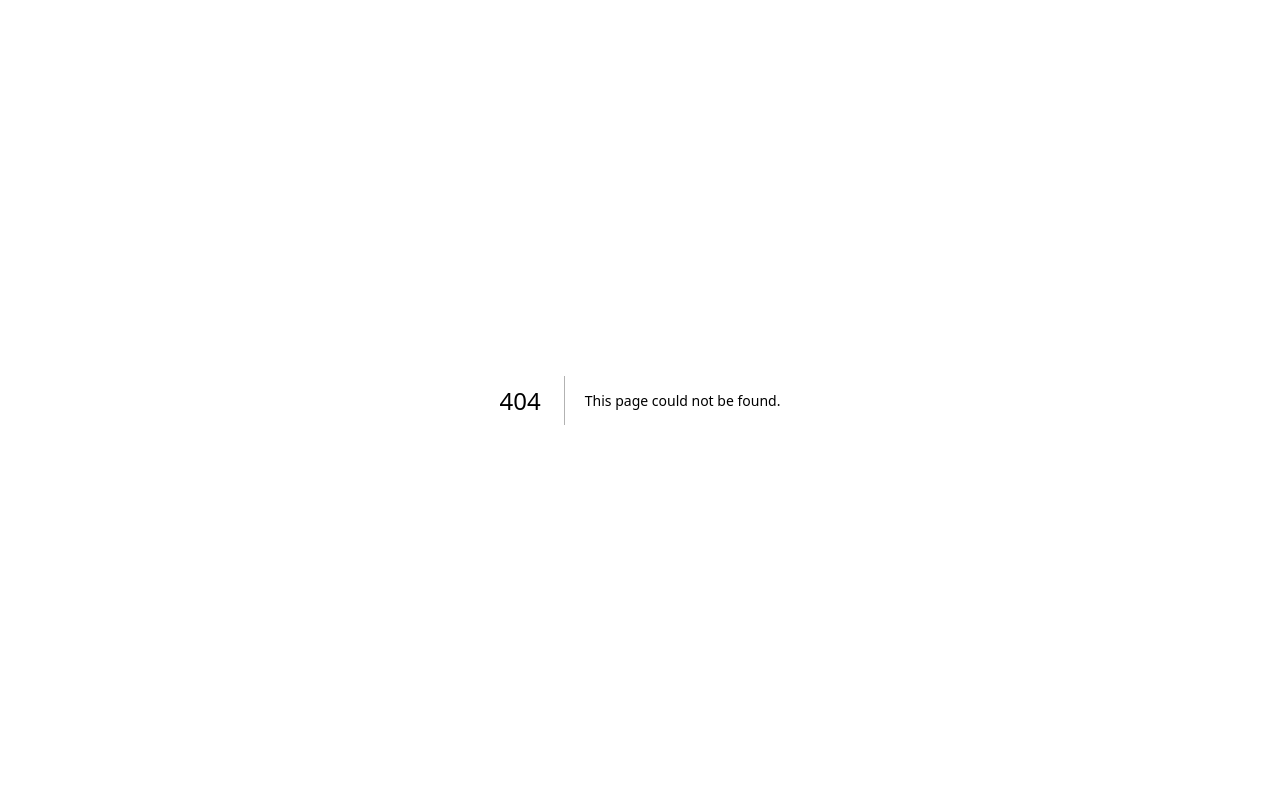
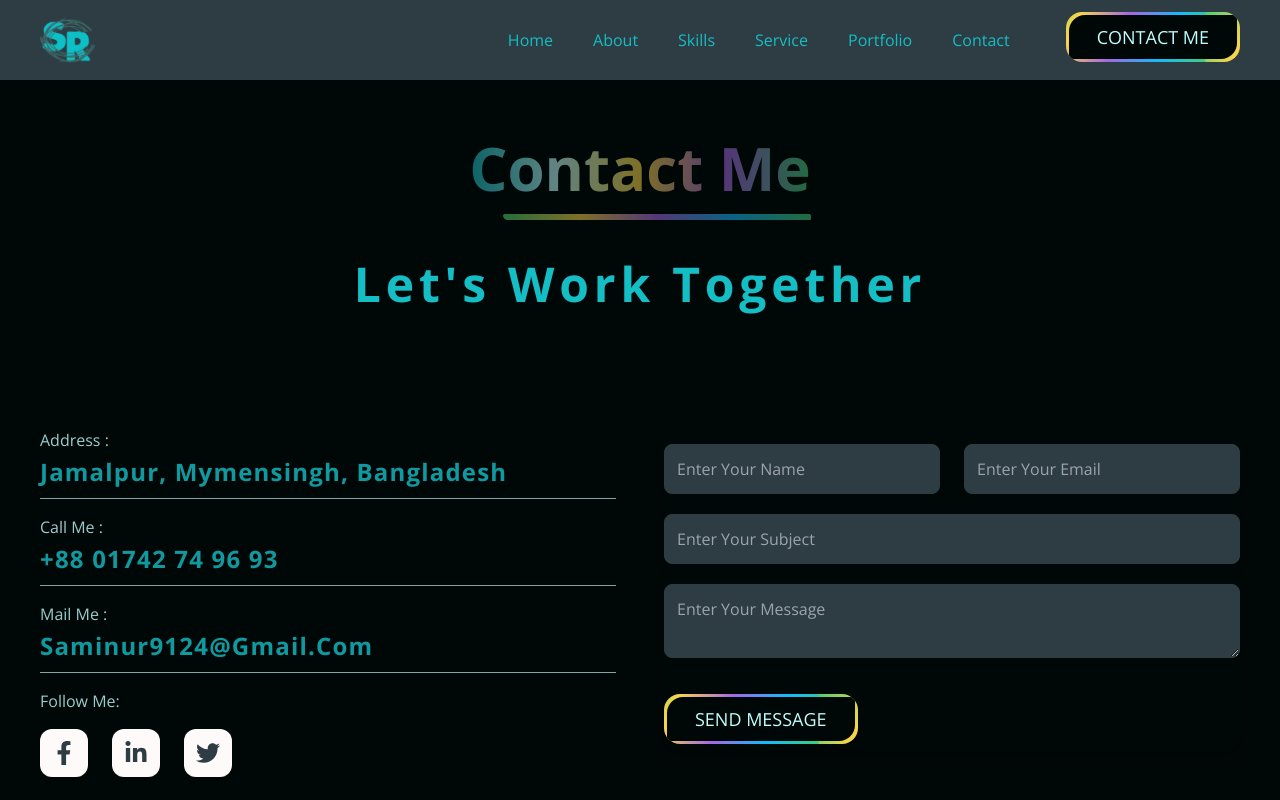
Before and after one commit to dev-saminur/sr-my-portfolio, a Next.js app: page /pages/contact in a window 1280 px wide. Before the commit this address had no page. Shown: the top 800 px of the page. Built offline with nearby package versions, Linux system fonts and the light colour scheme.

Commit message:
Create page.js

```diff
--- /dev/null
+++ b/src/app/pages/contact/page.js
@@ -0,0 +1,17 @@
+import Contact from "@/components/Contact";
+import Layout from "@/components/Layout/Layout";
+import React from "react";
+
+const Contactpage = () => {
+  return (
+    <>
+      <Layout>
+        <div className="pt-32">
+          <Contact />
+        </div>
+      </Layout>
+    </>
+  );
+};
+
+export default Contactpage;
```
